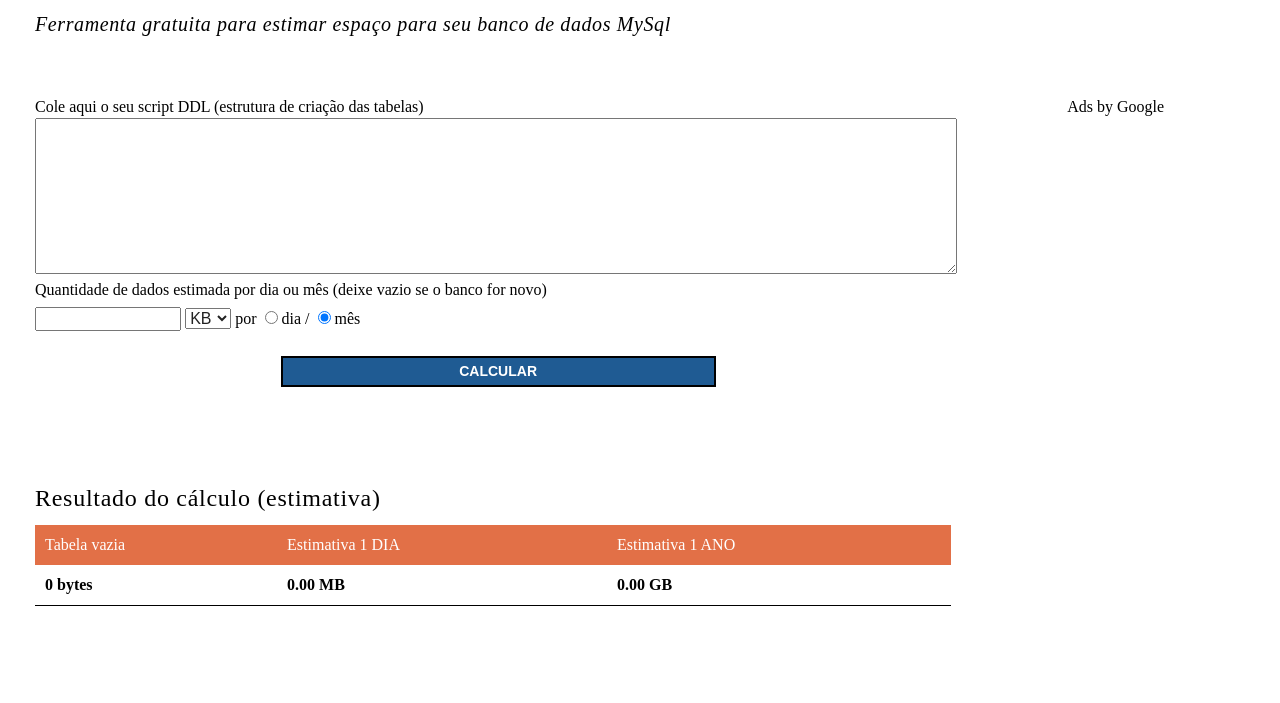
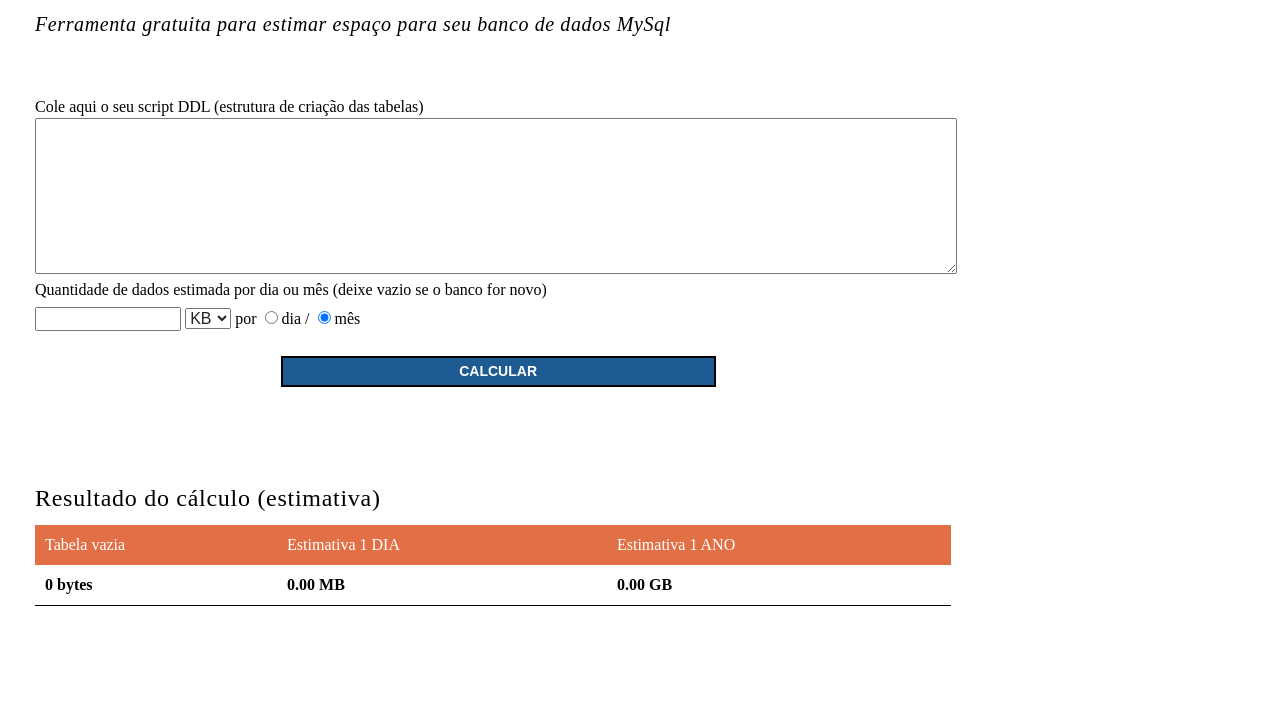
Before and after one commit to cmarqs/dbcalc, a plain HTML site: page index.html in a window 1280 px wide. Shown: the part 83-786 px from the top of the page. Drawn offline with Linux system fonts and the light colour scheme.

Commit message:
Removi o ads by google

```diff
--- a/index.html
+++ b/index.html
@@ -90,7 +90,7 @@
         </main>
         <aside class="aside">
             <div class="ads-conteiner">
-                Ads by Google
+                <!-- Ads by Google -->
             </div>
         </aside>
         <footer class="footer">
```
